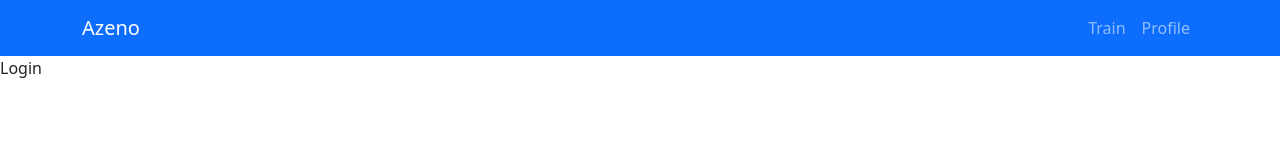
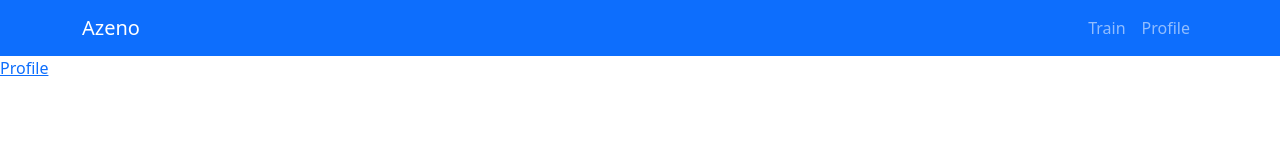
Before and after one commit to olivergav/azeno_2, a React app: page / in a window 1280 px wide. Before the commit this address led to /login. Shown: the top 160 px of the page. Built offline with nearby package versions, Linux system fonts and the light colour scheme.

Commit message:
revert homework changes

```diff
--- a/src/components/App/App.jsx
+++ b/src/components/App/App.jsx
@@ -1,10 +1,13 @@
 import React from 'react';
-import { BrowserRouter } from 'react-router-dom';
+import { BrowserRouter, Link, Route, Routes } from 'react-router-dom';
 
 import './App.scss';
 import Header from '../Header/Header';
 import useCookie from '../hooks/useCookie';
-import CookieWrapper from '../CookieWrapper/CookieWrapper';
+import Profile from '../Profile/Profile';
+import Train from '../Train/Train';
+import Login from '../Auth/Login';
+import Register from '../Auth/Register';
 
 function App() {
     const [cookie, setCookie] = useCookie('token_auth');
@@ -12,7 +15,13 @@ function App() {
     return (
         <BrowserRouter>
             <Header />
-            <CookieWrapper cookie={cookie} />
+            <Routes>
+                <Route path="/" element={<Link to="/profile">Profile</Link>} />
+                <Route path="/profile" element={<Profile />} />
+                <Route path="/train" element={<Train />} />
+                <Route path="/login" element={<Login />} />
+                <Route path="/register" element={<Register />} />
+            </Routes>
         </BrowserRouter>
     );
 }
--- a/src/components/CookieWrapper/CookieWrapper.jsx
+++ /dev/null
@@ -1,37 +0,0 @@
-import React, { useEffect } from 'react';
-import { Link, Route, useNavigate, Routes } from 'react-router-dom';
-import Profile from '../Profile/Profile';
-import Train from '../Train/Train';
-import Login from '../Auth/Login';
-import Register from '../Auth/Register';
-
-function CookieWrapper({ cookie }) {
-    const navigate = useNavigate();
-
-    useEffect(() => {
-        if (cookie === undefined) {
-            navigate('/login');
-        }
-    }, []);
-
-    return (
-        <>
-            <Routes>
-                {cookie ? (
-                    <>
-                        <Route path="/" element={<Link to="/profile">Profile</Link>} />
-                        <Route path="/profile" element={<Profile />} />
-                        <Route path="/train" element={<Train />} />
-                    </>
-                ) : (
-                    <>
-                        <Route path="/login" element={<Login />} />
-                        <Route path="/register" element={<Register />} />
-                    </>
-                )}
-            </Routes>
-        </>
-    );
-}
-
-export default CookieWrapper;
```
